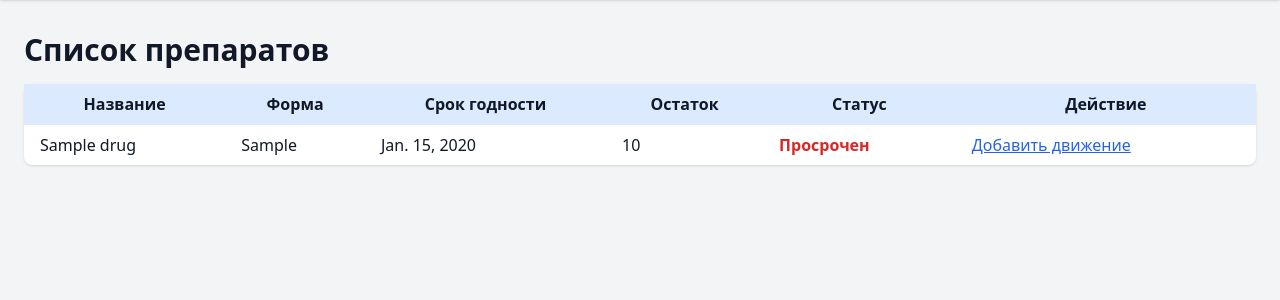
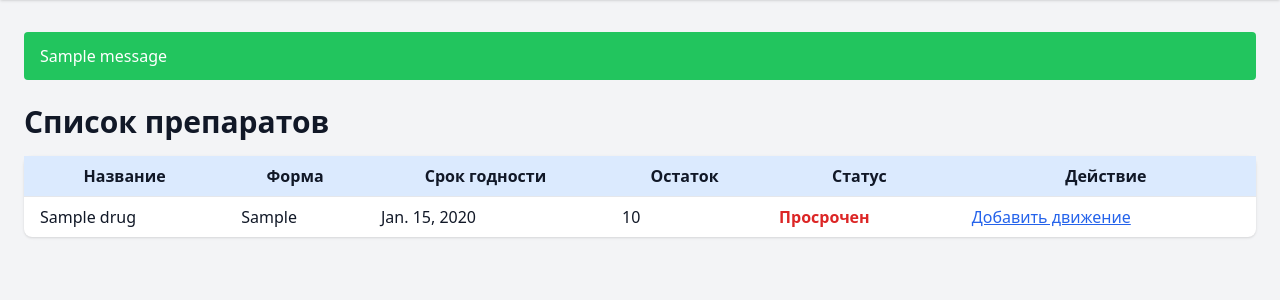
Before and after one commit to IngannamorteScienceDev/VetTrack, a Django app: page /drugs/ in a window 1280 px wide. Shown: the part 64-364 px from the top of the page. Run offline with Django 5.2, Linux system fonts and the light colour scheme; a user stored in the database is signed in; tables that the repository leaves empty hold one stand-in row (values such as "Sample post"); one stand-in notice (Sample message) is shown; some libraries are stand-ins or nearby versions.

Commit message:
Add support for Django messages in base layout

```diff
--- a/meds/templates/meds/base.html
+++ b/meds/templates/meds/base.html
@@ -23,8 +23,19 @@
   </header>
 
   <main class="container mx-auto px-6 py-8">
-    {% block content %}{% endblock %}
-  </main>
+
+  {% if messages %}
+    <div class="space-y-2 mb-6">
+      {% for message in messages %}
+        <div class="px-4 py-3 rounded text-white {% if message.tags == 'success' %}bg-green-500{% elif message.tags == 'error' %}bg-red-500{% else %}bg-blue-500{% endif %}">
+          {{ message }}
+        </div>
+      {% endfor %}
+    </div>
+  {% endif %}
+
+  {% block content %}{% endblock %}
+</main>
 
 </body>
 </html>
```
